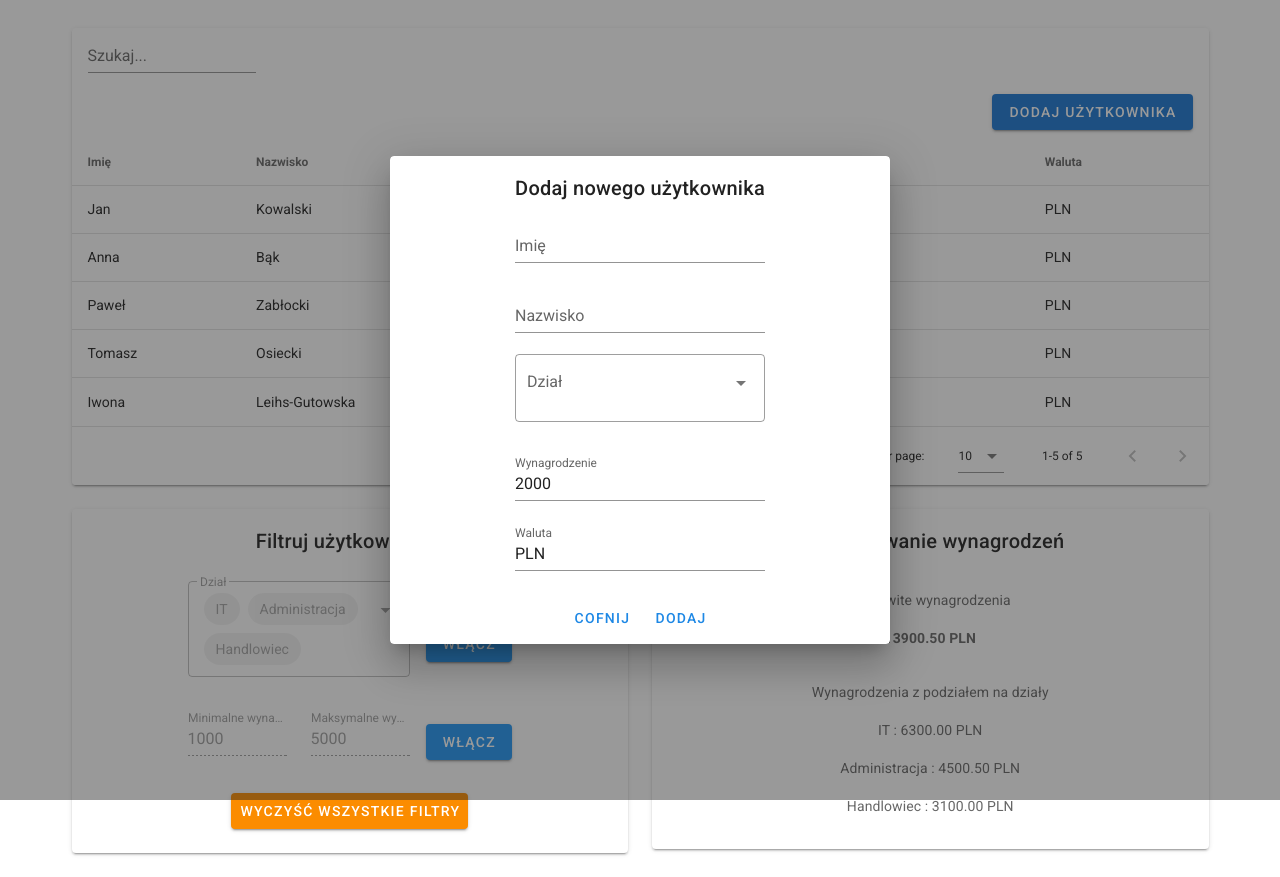
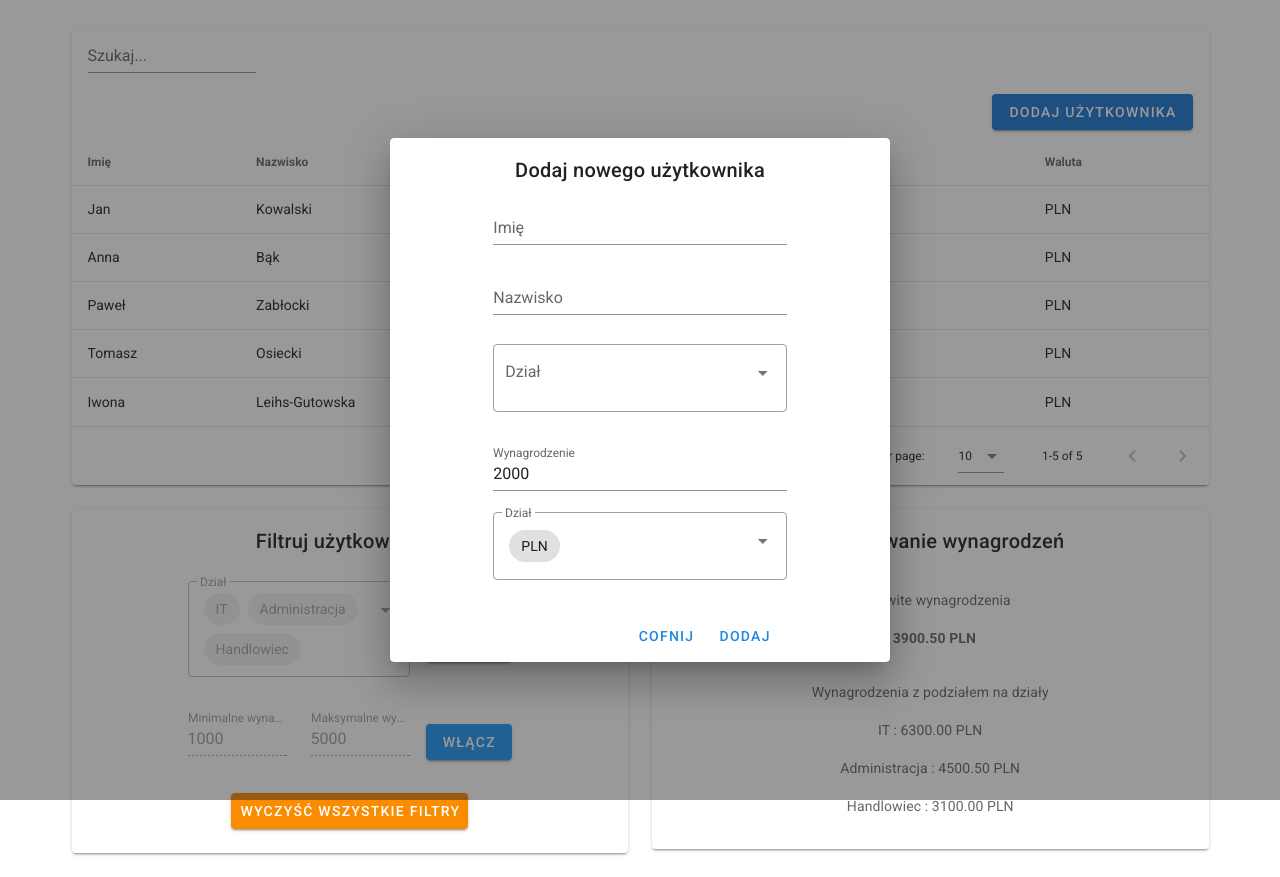
Before and after one commit to Bedpaw/parletoTask, a Vue app: page / in a window 1280 px wide. Both pictures are taken after a click on the button "DODAJ UŻYTKOWNIKA". Built offline with nearby package versions, Linux system fonts and the light colour scheme.

Commit message:
Add validate form for addUser and fix miss spelled currnecy

```diff
--- a/src/components/AddUserDialog.vue
+++ b/src/components/AddUserDialog.vue
@@ -1,5 +1,6 @@
 <template>
   <v-dialog
+      persistent
       v-model="dialog"
       max-width="500px"
   >
@@ -17,22 +18,30 @@
       <v-card-title>
         Dodaj nowego użytkownika
       </v-card-title>
-
+      <v-form
+          ref="form"
+          v-model="valid"
+          lazy-validation
+      >
       <v-text-field
           v-model="name"
           :label="labels.name"
-          class="box-width"
+          required
+          :rules="nameRules"
       />
       <v-text-field
           v-model="surname"
           :label="labels.surname"
-          class="box-width"
+          required
+          :rules="surnameRules"
+          class="mb-2"
 
       />
       <v-select
-          class="box-width"
           v-model="department"
           :items="availableDepartments"
+          :rules="[v => !!v || 'Wybór działu jest wymagany']"
+          required
           chips
           label="Dział"
           outlined
@@ -41,15 +50,19 @@
       <v-text-field
           v-model="salary"
           :label="labels.salary"
-          type="number"
-          step="100"
-          class="box-width"
+          :rules="salaryRules"
+          required
+          type="number" step="100" min="0"
       />
-      <v-text-field
-          v-model="concurrency"
-          :label="labels.concurrency"
-          class="box-width"
-      />
+        <v-select
+            v-model="currency"
+            :items="availableCurrency"
+            :rules="[v => !!v || 'Wybór waluty jest wymagany']"
+            required
+            chips
+            label="Dział"
+            outlined
+        />
       <v-card-actions>
         <v-spacer></v-spacer>
         <v-btn
@@ -62,11 +75,12 @@
         <v-btn
             color="blue darken-1"
             text
-            @click="save"
+            @click="validate()"
         >
           Dodaj
         </v-btn>
       </v-card-actions>
+      </v-form>
     </v-card>
   </v-dialog>
 </template>
@@ -82,6 +96,10 @@ export default {
     availableDepartments: {
       type: Array,
       required: true,
+    },
+    availableCurrency: {
+      type: Array,
+      required: true,
     }
   },
   data: () => ({
@@ -89,14 +107,27 @@ export default {
     surname: '',
     department: '',
     salary: 2000,
-    concurrency: 'PLN',
+    currency: 'PLN',
     labels: {
       name: 'Imię',
       surname: 'Nazwisko',
       department: 'Dział',
       salary: 'Wynagrodzenie',
-      concurrency: 'Waluta'
-    }
+      currency: 'Waluta'
+    },
+    valid: false,
+    nameRules: [
+      v => !!v || 'Imię jest wymagane',
+      v => (v && v.length > 2) || 'Imię musi być dłuższe niż 2 znaki',
+    ],
+    surnameRules: [
+      v => !!v || 'Nazwisko jest wymagane',
+      v => (v && v.length > 2) || 'Nazwisko musi być dłuższe niż 2 znaki',
+    ],
+    salaryRules: [
+      v => !!v || 'Wybór pensji jest wymagany',
+      v => (v && v > 0) || 'Pensja nie może być niższa niż 0',
+    ]
   }),
   methods: {
     clearUserForm() {
@@ -104,10 +135,13 @@ export default {
       this.surname = ''
       this.department = ''
       this.salary = 2000
-      this.concurrency = 'PLN'
+      this.currency = 'PLN'
     },
     toggleDialog() {
       this.$emit('toggle_dialog')
+    },
+    validate () {
+      if(this.$refs.form.validate()) this.save()
     },
     save() {
       const newUser = {
@@ -115,7 +149,7 @@ export default {
           surname: this.surname,
           department: this.department,
           salary: this.salary,
-          concurrency: this.concurrency
+          currency: this.currency
         }
       this.$emit('add_user', newUser)
       this.clearUserForm()
--- a/src/components/UsersTable.vue
+++ b/src/components/UsersTable.vue
@@ -17,6 +17,7 @@
               <div class="d-flex justify-end mr-4">
                 <add-user-dialog
                     :available-departments="getAllDepartments"
+                    :available-currency="getAllCurrency"
                     :dialog="dialog"
                     @toggle_dialog="dialog = !dialog"
                     @add_user="addUser"
@@ -68,7 +69,7 @@ export default {
     search: '',
   }),
   computed: {
-    ...mapGetters(["getUsers", "getAllDepartments"])
+    ...mapGetters(["getUsers", "getAllDepartments", "getAllCurrency"])
   },
   methods: {
     ...mapMutations(["ADD_USER"]),
--- a/src/data/users.js
+++ b/src/data/users.js
@@ -30,7 +30,7 @@ export const tableHeaders = [
   },
   {
     text: 'Waluta',
-    value: 'concurrency',
+    value: 'currency',
     sortable: true
   },
 ]
--- a/src/store/index.js
+++ b/src/store/index.js
@@ -10,7 +10,7 @@ const translatedUsers = users.map(user => {
     surname: user.nazwisko,
     department: user.dzial,
     salary: user.wynagrodzenieKwota,
-    concurrency: user.wynagrodzenieWaluta
+    currency: user.wynagrodzenieWaluta
   }
 })
 const initialState = {
@@ -21,7 +21,8 @@ export default new Vuex.Store({
   state: initialState,
   getters: {
     getUsers: (state) => state.users,
-    getAllDepartments: (state) => [...new Set(state.users.map(user => user.department))]
+    getAllDepartments: (state) => [...new Set(state.users.map(user => user.department))],
+    getAllCurrency: state => [...new Set(state.users.map(user => user.currency))],
   },
   mutations: {
     "ADD_USER": ((state, payload) => state.users.push(payload)
```
